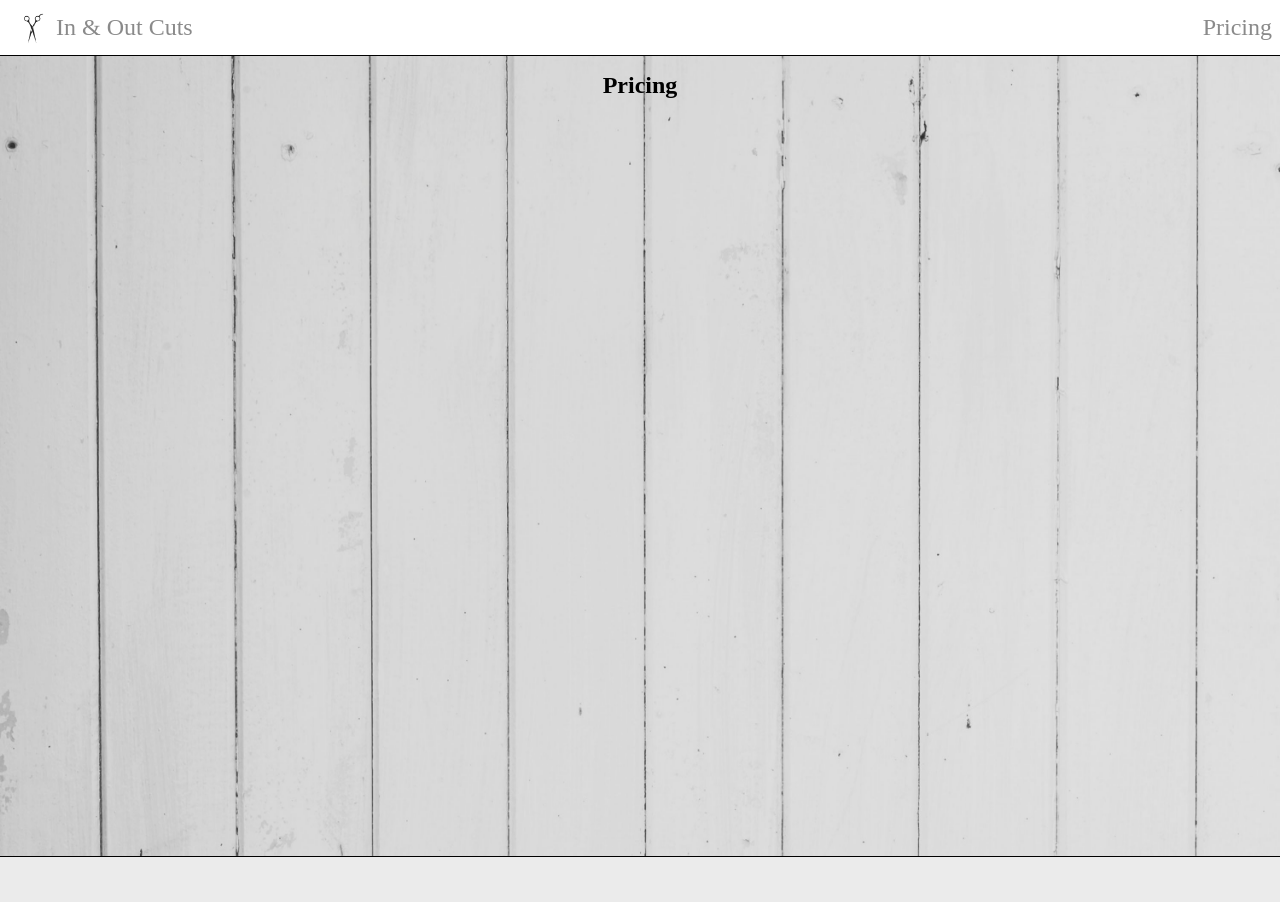
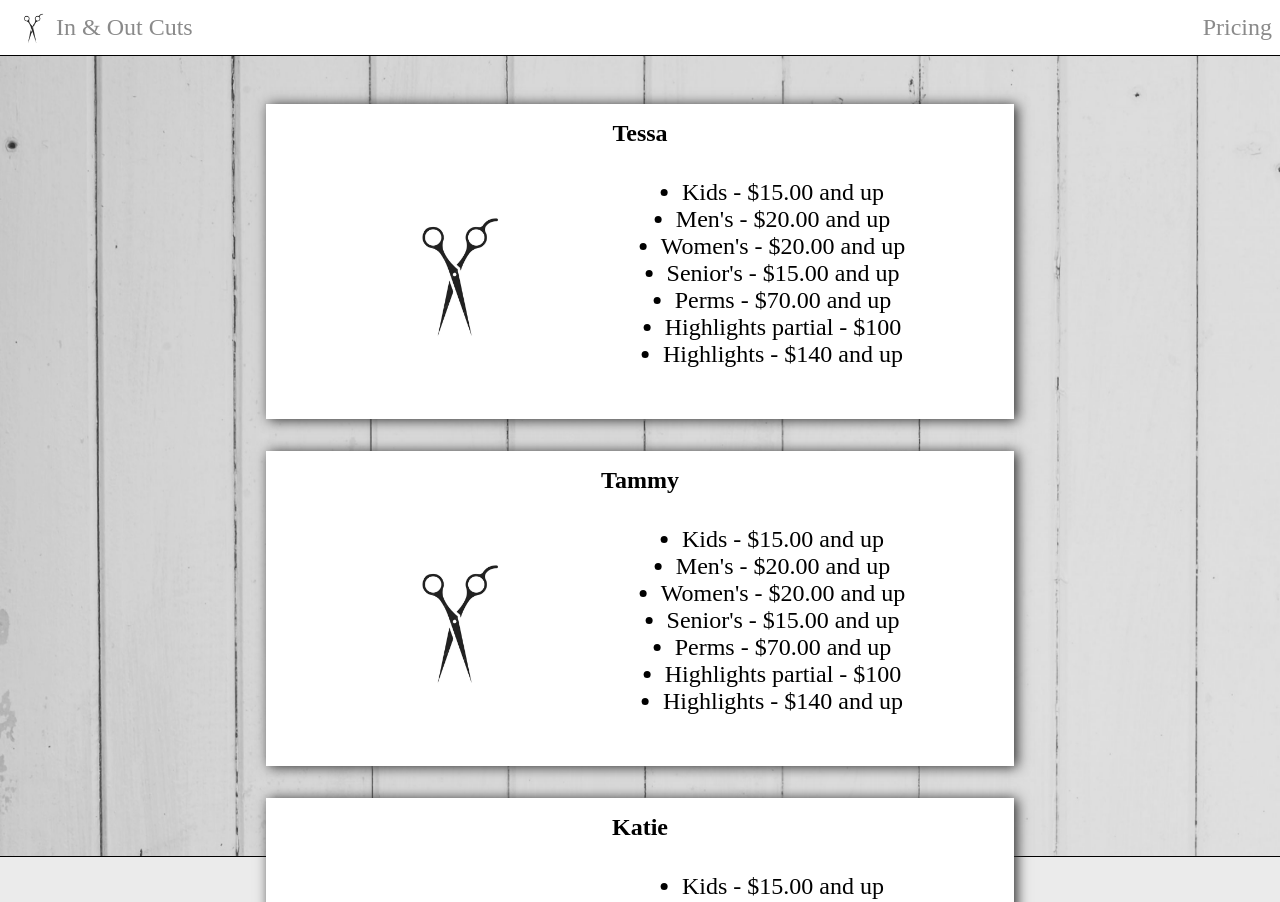
Before and after one commit to JMSONNE/In-Out, a React (Vite) app: page /pricing in a window 1280 px wide. Shown: the top 902 px of the page. Built offline with nearby package versions, Linux system fonts and the light colour scheme.

Commit message:
added stylists to pricing page and worked on its layout

```diff
--- a/src/Components/Pricing.jsx
+++ b/src/Components/Pricing.jsx
@@ -1,9 +1,70 @@
 import React from 'react'
+import logo from '../assets/logo.jpg'
 
 export const Pricing = () => {
     return (
-        <section className='main-page'>
-            <h1 className='main-page-text'>Pricing</h1>
-        </section>
+        <main className='pricing-page'>
+            <div className="stylist-section">
+                {/* Tessa */}
+                <section className="stylist-info">
+                    <h2 className="stylist-name">Tessa</h2>
+                    <div className="flex-wrapper">
+                        <img
+                            src={logo}
+                            alt="Tessa"
+                            className="avatar" />
+                        <ul className='stylist-pricing'>
+                            <li>Kids - $15.00 and up</li>
+                            <li>Men's - $20.00 and up</li>
+                            <li>Women's - $20.00 and up</li>
+                            <li>Senior's - $15.00 and up</li>
+                            <li>Perms - $70.00 and up</li>
+                            <li>Highlights partial - $100</li>
+                            <li>Highlights - $140 and up</li>
+                        </ul>
+                    </div>
+                </section>
+
+                {/* Tammy */}
+                <section className="stylist-info">
+                    <h2 className="stylist-name">Tammy</h2>
+                    <div className="flex-wrapper">
+                        <img
+                            src={logo}
+                            alt="Tammy"
+                            className="avatar" />
+                        <ul className='stylist-pricing'>
+                            <li>Kids - $15.00 and up</li>
+                            <li>Men's - $20.00 and up</li>
+                            <li>Women's - $20.00 and up</li>
+                            <li>Senior's - $15.00 and up</li>
+                            <li>Perms - $70.00 and up</li>
+                            <li>Highlights partial - $100</li>
+                            <li>Highlights - $140 and up</li>
+                        </ul>
+                    </div>
+                </section>
+
+                {/* Katie */}
+                <section className="stylist-info">
+                    <h2 className="stylist-name">Katie</h2>
+                    <div className="flex-wrapper">
+                        <img
+                            src={logo}
+                            alt="Katie"
+                            className="avatar" />
+                        <ul className='stylist-pricing'>
+                            <li>Kids - $15.00 and up</li>
+                            <li>Men's - $20.00 and up</li>
+                            <li>Women's - $20.00 and up</li>
+                            <li>Senior's - $15.00 and up</li>
+                            <li>Perms - $70.00 and up</li>
+                            <li>Highlights partial - $100</li>
+                            <li>Highlights - $140 and up</li>
+                        </ul>
+                    </div>
+                </section>
+            </div>
+        </main>
     )
 }
--- a/src/index.css
+++ b/src/index.css
@@ -37,6 +37,16 @@ body {
   font-weight: 375;
   color: rgb(138, 138, 138);
 }
+@media (max-width: 425px) {
+  .brand-text {
+    display: none;
+  }
+}
+@media (max-width: 545px) {
+  .avatar {
+    display: none;
+  }
+}
 .main-page {
   height: 100vh;
   width: auto;
@@ -66,9 +76,53 @@ body {
   align-items: flex-end;
   font-family: "quicksand";
 }
-
-@media (max-width: 425px) {
-  .brand-text {
-    display: none;
-  }
+.pricing-page {
+  height: 100vh;
+  width: auto;
+  padding: 1rem;
+  background-image: url("./assets/background.jpeg");
+  background-size: cover;
+  background-position: center;
 }
+.stylist-section {
+  display: flex;
+  flex-direction: column;
+  width: 100%;
+  align-items: center;
+}
+.stylist-info {
+  justify-content: center;
+  width: 60%;
+  background-color: white;
+  height: 30%;
+  padding: 1rem;
+  box-shadow: 3px 1px 12px 0px rgb(46, 46, 46);
+  margin-top: 2rem;
+}
+.avatar {
+  border-radius: 100%;
+  width: 12rem;
+  height: 12rem;
+}
+.flex-wrapper {
+  display: flex;
+  justify-content: space-evenly;
+  width: 100%;
+  height: 100%;
+  padding: 2rem;
+}
+.stylist-pricing {
+  font-family: "quicksand";
+  font-size: x-large;
+  width: 50%;
+  height: auto;
+  transform: translateX(10%);
+  display: flex;
+  flex-direction: column;
+  align-items: center;
+  padding-right: 1rem;
+}
+.stylist-name {
+  font-family: "quicksand";
+  text-align: center;
+}
```
